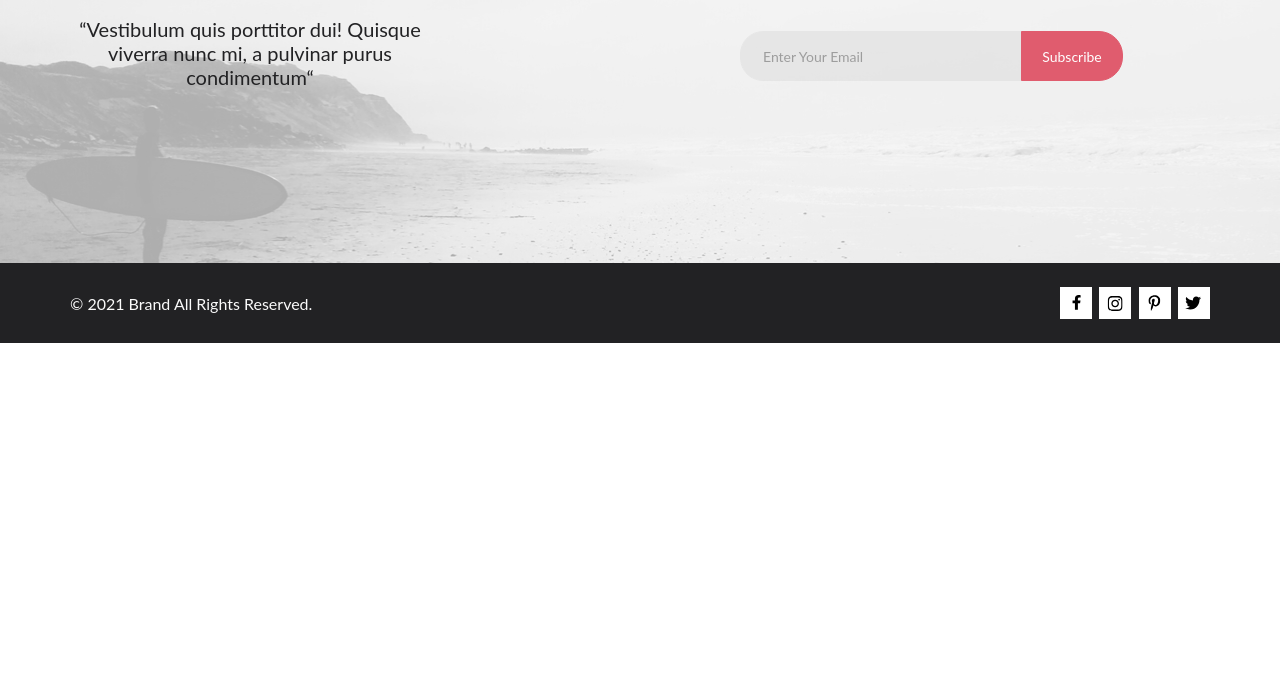
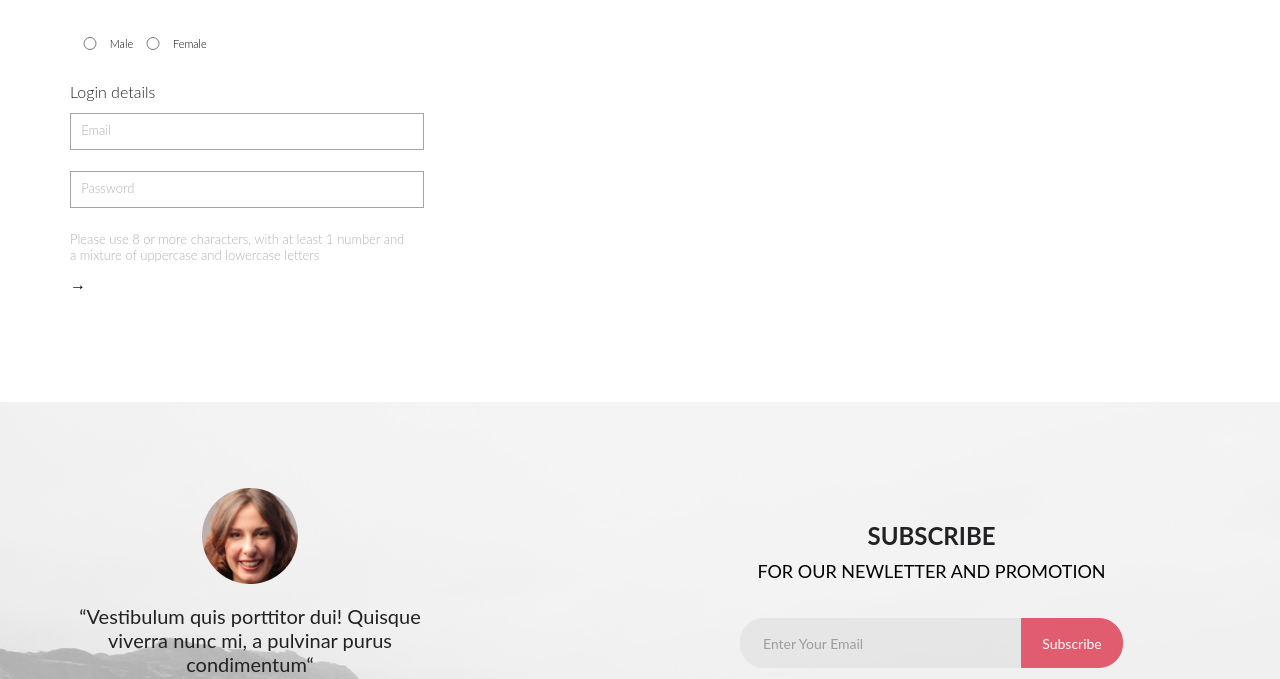
Before and after one commit to GaleArt/1-3-Professional-layout, a plain HTML site: page Registration.html in a window 1280 px wide. Shown: the part 426-1105 px from the top of the page. Before the commit the page ends 800 px from the top, so only its background shows below. Drawn offline with Linux system fonts and the light colour scheme; a web font is replaced by a local one.

Commit message:
Набросал input на странице регистрации (не могу победить отступы у radio)

```diff
--- a/Registration.html
+++ b/Registration.html
@@ -137,7 +137,27 @@
   </div>
 
   <div class="registration container">
-    &#8594;
+    <div class="registration__input">
+      <span>Your Name</span>
+      <input type="text" placeholder="First Name">
+      <input type="text" placeholder="Last Name">
+      <label for="regMale">
+        <input type="radio" id="regMale"
+        name="sex" value="male">Male
+        <input type="radio" id="regFemale"
+        name="sex" value="Female">Female
+      </label>
+      </fieldset>
+      <span>Login details</span>
+      <input type="text" placeholder="Email">
+      <input type="password" placeholder="Password">
+      <p>Please use 8 or more characters, with at least 1
+        number and a mixture of uppercase and lowercase letters</p>
+      &#8594;
+    </div>
+    <div class="registration__text">
+
+    </div>
   </div>
 
   <div class="footer">
--- a/style.scss
+++ b/style.scss
@@ -592,5 +592,48 @@
 }
 
 .registration {
-
+  display: flex;
+  padding: 5.6% 0 8.4%;
+  &__input {
+    width: 30%;
+    input {
+      @include txt-s ();
+      font-weight: 300;
+      color: #222222;
+      width: 100%;
+      padding: 2% 0 3% 3%;
+      margin: 3% 0;
+      border: 1px solid #A4A4A4;
+    }
+    input:active,
+    input:focus {
+      outline: 1px solid #F16D7F;
+    }
+    input::placeholder,
+    p {
+      @include txt-s ();
+      font-size: 13px;
+      line-height: 16px;
+      color: #B1B1B1;
+    }
+    input[type="checkbox"], [type="radio"] {
+      margin: 0;
+      padding: 0;
+    }
+    label {
+      @include flexible ();
+      @include txt-s ();
+      margin: 32px 0;
+      width: 40%;
+      text-align: left;
+      font-size: 11px;
+      line-height: 13px;
+      color: #000000;
+    }
+    span {
+      @include txt-mm ();
+      font-weight: 300;
+      color: #222222;
+    }
+  }
 }
```
Also changed, not shown: css/style.css, css/style.min.css, 2 other files.
